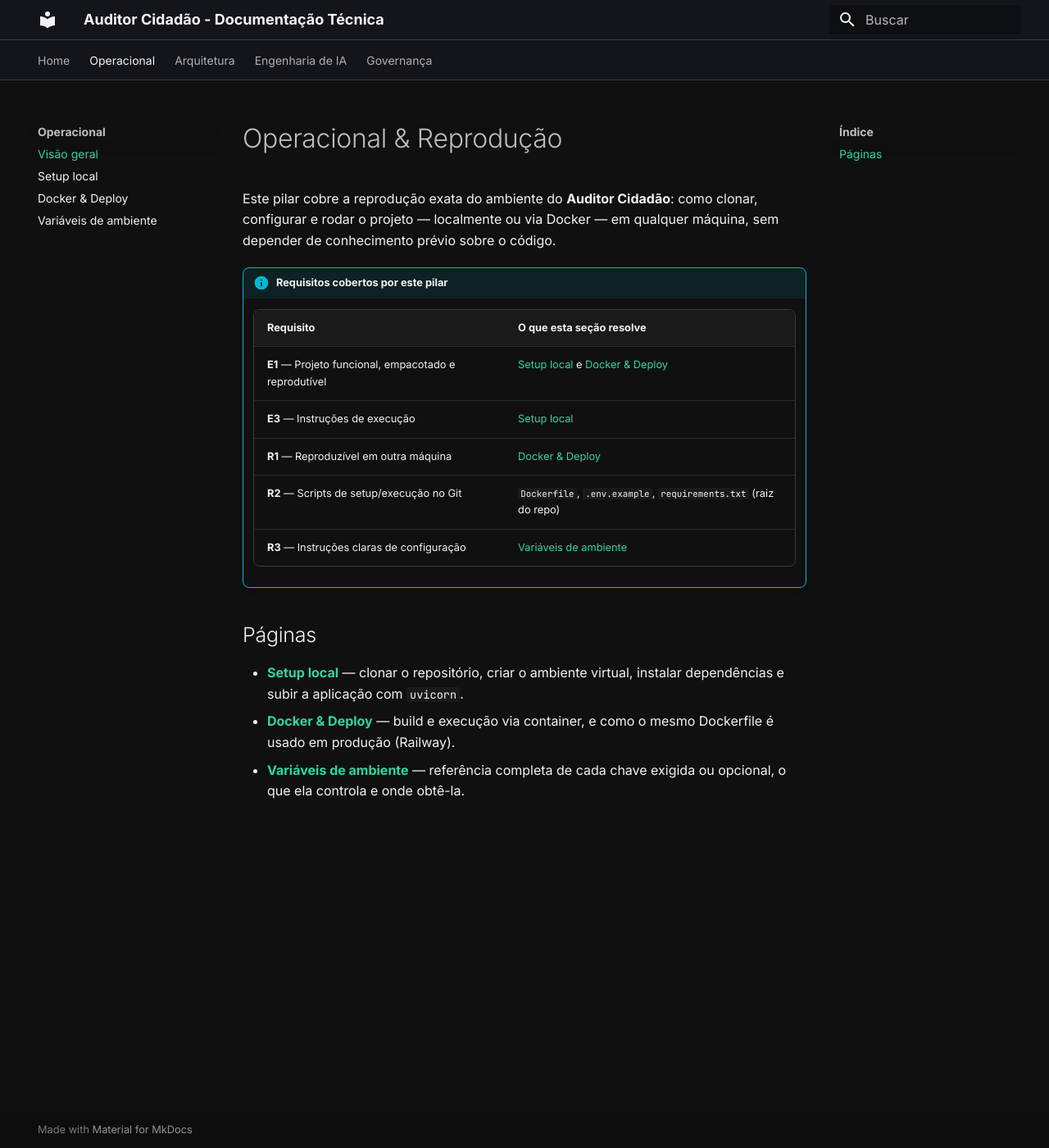
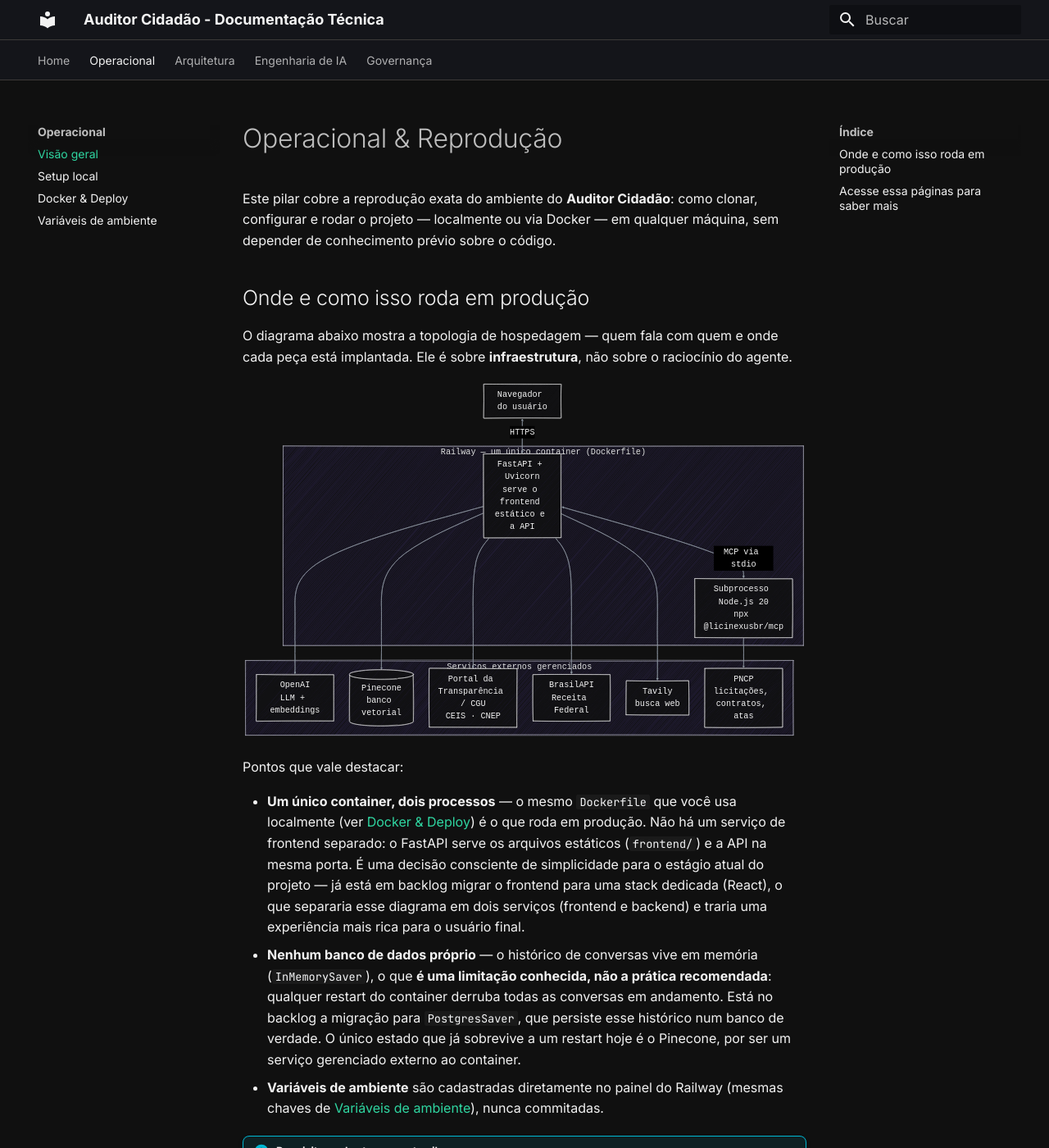
Before and after one commit to Moreira-89/auditor-cidadao, an MkDocs documentation site: the page built from docs/operacional/index.md, in a window 1280 px wide and 1400 px high. Shown: the whole window at 82% size. Built offline with MkDocs 1.6.1 and Material for MkDocs 9.7.7, drawn with Linux system fonts in a browser that asks for light colours; some of the changed text lies outside the part shown.

Commit message:
feat: enhance documentation with production infrastructure diagram, update setup instructions, and improve Mermaid diagram rendering

````diff
--- /dev/null
+++ b/docs/javascripts/mermaid-init.js
@@ -0,0 +1,33 @@
+// Renderização própria dos diagramas Mermaid — ver comentário em mkdocs.yml sobre
+// por que não usamos a integração automática do Material (falha silenciosa).
+document.addEventListener("DOMContentLoaded", function () {
+    if (typeof mermaid === "undefined") return;
+
+    mermaid.initialize({
+        startOnLoad: false,
+        theme: "dark",
+        themeVariables: {
+            darkMode: true,
+            background: "#101010",
+            primaryColor: "#1a1a1a",
+            primaryTextColor: "#f2f2f2",
+            primaryBorderColor: "#00d992",
+            lineColor: "#8b949e",
+            secondaryColor: "#1a1a1a",
+            tertiaryColor: "#0d0d0d",
+        },
+    });
+
+    document.querySelectorAll("pre.mermaid-diagram > code").forEach(function (code, i) {
+        var source = code.textContent;
+        var container = document.createElement("div");
+        container.className = "mermaid-diagram-rendered";
+
+        mermaid.render("mermaid-diagram-" + i, source).then(function (result) {
+            container.innerHTML = result.svg;
+            code.closest("pre").replaceWith(container);
+        }).catch(function (error) {
+            console.error("[mermaid-init] Falha ao renderizar diagrama " + i, error);
+        });
+    });
+});
--- a/docs/operacional/index.md
+++ b/docs/operacional/index.md
@@ -3,6 +3,59 @@
 Este pilar cobre a reprodução exata do ambiente do **Auditor Cidadão**: como clonar, configurar e
 rodar o projeto — localmente ou via Docker — em qualquer máquina, sem depender de conhecimento
 prévio sobre o código.
+
+## Onde e como isso roda em produção
+
+O diagrama abaixo mostra a topologia de hospedagem — quem fala com quem e onde cada peça está
+implantada. Ele é sobre **infraestrutura**, não sobre o raciocínio do agente.
+
+```mermaid
+---
+config:
+  layout: dagre
+  theme: redux-dark
+  look: handDrawn
+  fontFamily: '''Source Code Pro Variable'', monospace'
+  themeVariables:
+    fontFamily: '''Source Code Pro Variable'', monospace'
+    fontSize: '28px'
+---
+flowchart TB
+ subgraph railway["Railway — um único container (Dockerfile)"]
+    direction TB
+        fastapi["FastAPI + Uvicorn<br>serve o frontend estático e a API"]
+        mcp["Subprocesso Node.js 20<br>npx @licinexusbr/mcp"]
+  end
+ subgraph external["Serviços externos gerenciados"]
+    direction TB
+        openai["OpenAI<br>LLM + embeddings"]
+        pinecone[("Pinecone<br>banco vetorial")]
+        cgu["Portal da Transparência / CGU<br>CEIS · CNEP"]
+        receita["BrasilAPI<br>Receita Federal"]
+        tavily["Tavily<br>busca web"]
+        pncp["PNCP<br>licitações, contratos, atas"]
+  end
+    fastapi <-- MCP via stdio --> mcp
+    browser["Navegador do usuário"] <-- HTTPS --> fastapi
+    fastapi --> openai & pinecone & cgu & receita & tavily
+    mcp --> pncp
+```
+
+Pontos que vale destacar:
+
+- **Um único container, dois processos** — o mesmo `Dockerfile` que você usa localmente (ver
+  [Docker & Deploy](docker.md)) é o que roda em produção. Não há um serviço de frontend separado:
+  o FastAPI serve os arquivos estáticos (`frontend/`) e a API na mesma porta. É uma decisão
+  consciente de simplicidade para o estágio atual do projeto — já está em backlog migrar o frontend
+  para uma stack dedicada (React), o que separaria esse diagrama em dois serviços
+  (frontend e backend) e traria uma experiência mais rica para o usuário final.
+- **Nenhum banco de dados próprio** — o histórico de conversas vive em memória (`InMemorySaver`),
+  o que **é uma limitação conhecida, não a prática recomendada**: qualquer restart do container
+  derruba todas as conversas em andamento. Está no backlog a migração para `PostgresSaver`, que
+  persiste esse histórico num banco de verdade. O único estado que já sobrevive a um restart hoje
+  é o Pinecone, por ser um serviço gerenciado externo ao container.
+- **Variáveis de ambiente** são cadastradas diretamente no painel do Railway (mesmas chaves de
+  [Variáveis de ambiente](variaveis_ambiente.md)), nunca commitadas.
 
 !!! info "Requisitos cobertos por este pilar"
     | Requisito | O que esta seção resolve |
@@ -13,7 +66,7 @@ prévio sobre o código.
     | **R2** — Scripts de setup/execução no Git | `Dockerfile`, `.env.example`, `requirements.txt` (raiz do repo) |
     | **R3** — Instruções claras de configuração | [Variáveis de ambiente](variaveis_ambiente.md) |
 
-## Páginas
+## Acesse essa páginas para saber mais
 
 - **[Setup local](setup_local.md)** — clonar o repositório, criar o ambiente virtual, instalar
   dependências e subir a aplicação com `uvicorn`.
--- a/docs/stylesheets/extra.css
+++ b/docs/stylesheets/extra.css
@@ -68,6 +68,21 @@
 
 
 /* ==========================================================================
+   DIAGRAMAS MERMAID
+   ========================================================================== */
+
+/* Deixado no comportamento padrão (svg encolhe para caber na coluna, sem
+   rolagem horizontal) de propósito: rolagem não existe na impressão/PDF, então
+   um diagrama "no tamanho natural + scroll" fica cortado ao exportar. Em vez
+   disso, cada diagrama define um fontSize maior no próprio frontmatter
+   (themeVariables) para continuar legível mesmo depois do encolhimento —
+   ver exemplo em docs/operacional/index.md. */
+.mermaid-diagram-rendered {
+    margin: 16px 0;
+}
+
+
+/* ==========================================================================
    EXPORTAÇÃO PARA PDF (Ctrl+P) — paleta clara só para @media print
    ========================================================================== */
 
--- a/mkdocs.yml
+++ b/mkdocs.yml
@@ -18,13 +18,26 @@ theme:
 extra_css:
   - stylesheets/extra.css
 
+# A renderização automática de Mermaid embutida no Material (9.7.6) está falhando de
+# forma silenciosa e inconsistente nesta configuração — o diagrama some sem erro no
+# console. Em vez de depender do pipeline interno dele, carregamos o Mermaid e
+# renderizamos os diagramas com um script próprio (javascripts/mermaid-init.js).
+# Por isso o fence usa a classe 'mermaid-diagram' em vez de 'mermaid': isso evita que
+# o Material tente (e falhe) a própria inicialização no mesmo elemento.
+# Versão fixada em 11.16.0 (testada manualmente) em vez de "@11" (última versão) —
+# necessária a partir daqui porque alguns diagramas usam frontmatter só disponível
+# na v11 (layout: dagre, look: handDrawn, temas como "redux").
+extra_javascript:
+  - https://unpkg.com/mermaid@11.16.0/dist/mermaid.min.js
+  - javascripts/mermaid-init.js
+
 markdown_extensions:
   - admonition
   - pymdownx.details
   - pymdownx.superfences:
       custom_fences:
         - name: mermaid
-          class: mermaid
+          class: mermaid-diagram
           format: !!python/name:pymdownx.superfences.fence_code_format
 
 nav:
````
Also changed, not shown: docs/operacional/setup_local.md (+4 -6 lines), docs/operacional/variaveis_ambiente.md (+2 -4 lines).
